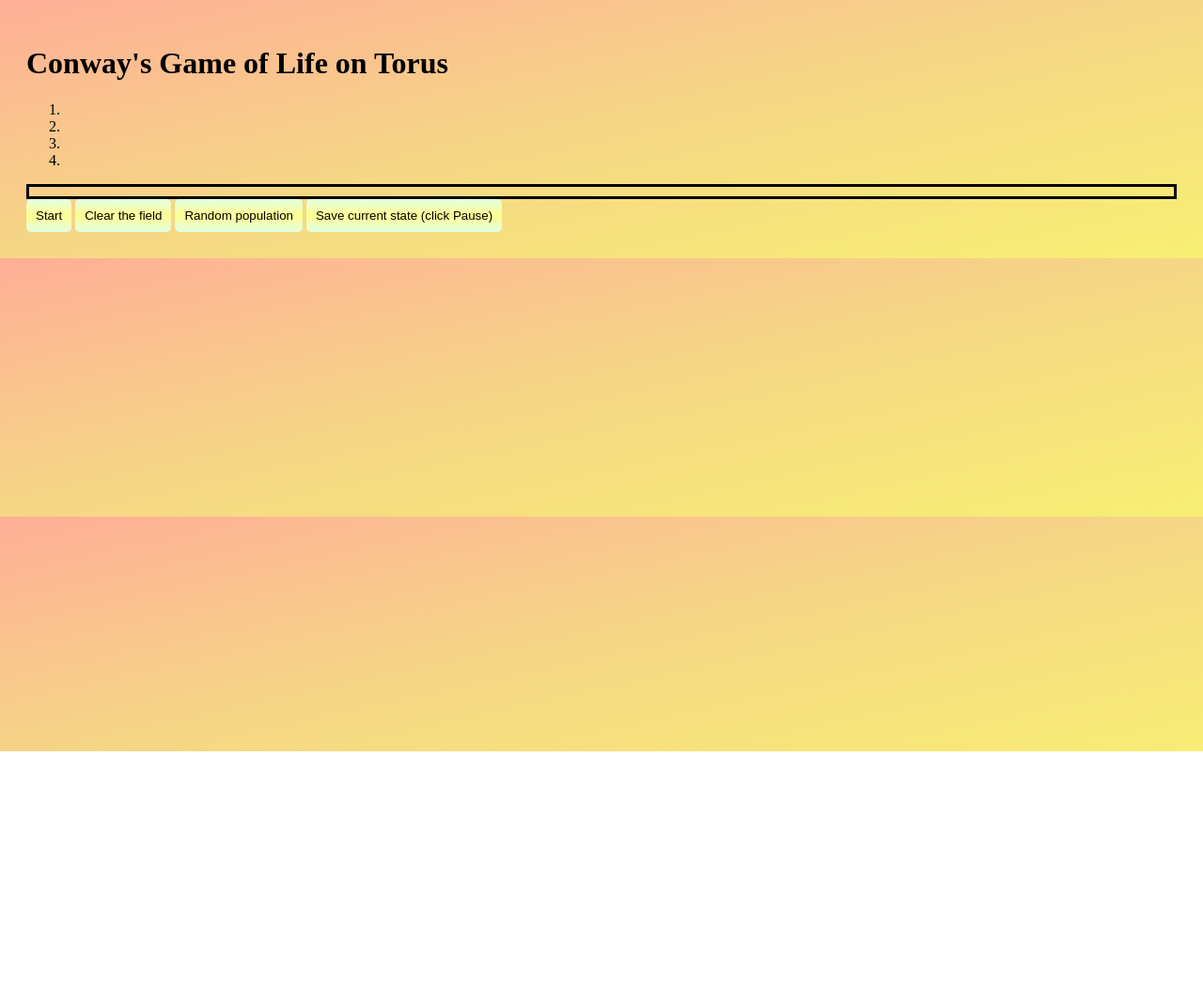
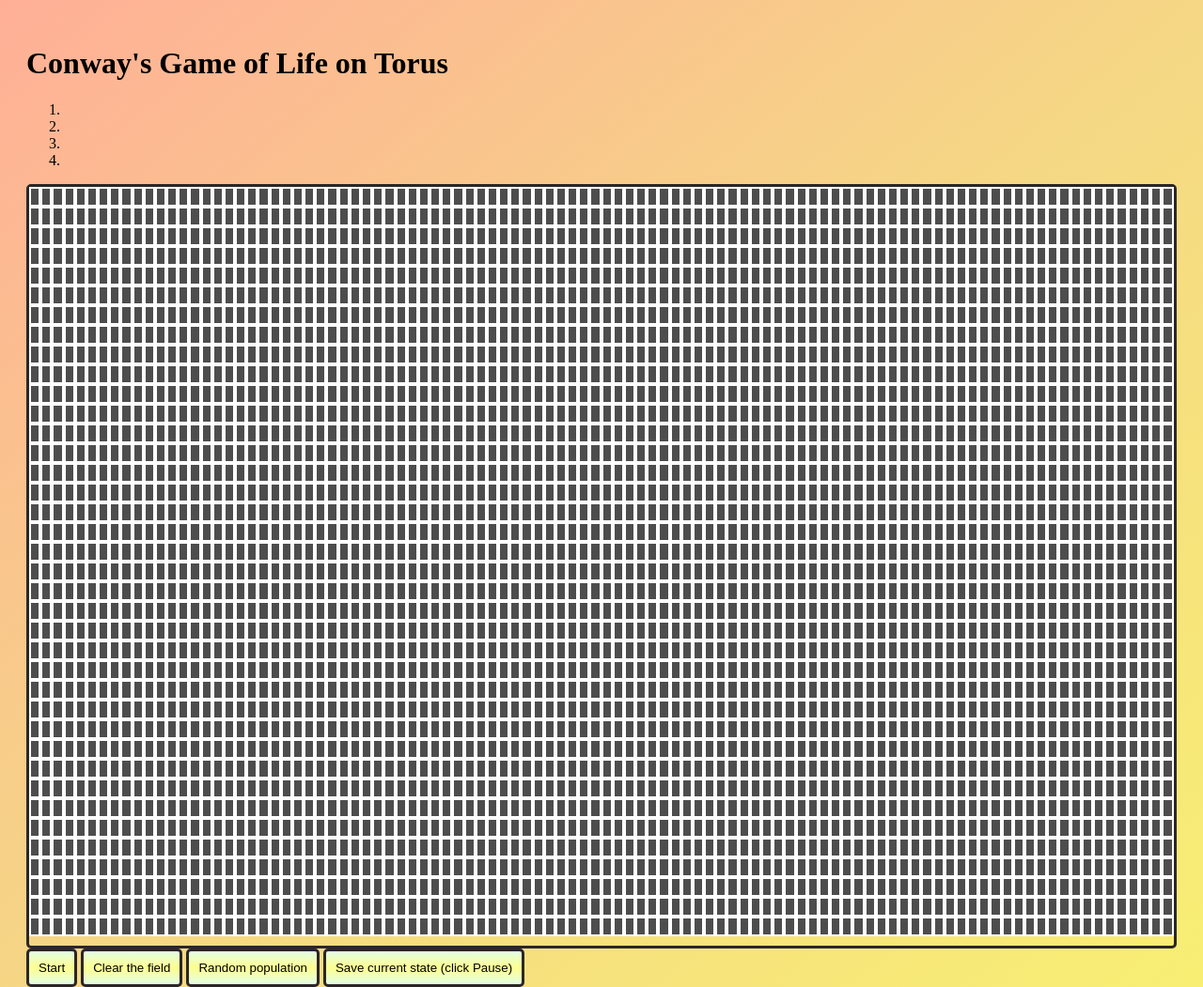
Before and after one commit to IrinaV713/game-of-life-on-torus, a website: page src/index.html in a window 1280 px wide. Shown: the top 1051 px of the page at 94% size. Before the commit the page ends 800 px from the top, so only its background shows below. Drawn offline with Linux system fonts and the light colour scheme.

Commit message:
update game

```diff
--- a/src/game.js
+++ b/src/game.js
@@ -7,7 +7,7 @@ var grid = new Array(rows);
 var nextGrid = new Array(rows);
 
 var timer;
-var reproductionTime = 100;
+var frequency = 500;
 
 function initializeGrids() {
     for (var i = 0; i < rows; i++) {
@@ -43,15 +43,12 @@ function initialize() {
 
 
 function createTable() {
-    var gridContainer = document.getElementById('gridContainer');
-    if (!gridContainer) {
-        console.error("Problem: No div for the drid table!");
-    }
+    var gridElement = document.getElementById('grid');
     var table = document.createElement("table");
 
     for (var i = 0; i < rows; i++) {
         var tr = document.createElement("tr");
-        for (var j = 0; j < cols; j++) {//
+        for (var j = 0; j < cols; j++) {
             var cell = document.createElement("td");
             cell.setAttribute("id", i + "_" + j);
             cell.setAttribute("class", "dead");
@@ -60,10 +57,10 @@ function createTable() {
         }
         table.appendChild(tr);
     }
-    gridContainer.appendChild(table);
-    }
+    gridElement.appendChild(table);
+}
 
-    function cellClickHandler() {
+function cellClickHandler() {
         var rowcol = this.id.split("_");
         var row = rowcol[0];
         var col = rowcol[1];
@@ -76,10 +73,9 @@ function createTable() {
             this.setAttribute("class", "live");
             grid[row][col] = 1;
         }
+}
 
-    }
-
-    function updateView() {
+function updateView() {
         for (var i = 0; i < rows; i++) {
             for (var j = 0; j < cols; j++) {
                 var cell = document.getElementById(i + "_" + j);
@@ -90,7 +86,7 @@ function createTable() {
                 }
             }
         }
-    }
+}
 
 function setupControlButtons() {
     var startButton = document.getElementById('start');
@@ -119,8 +115,6 @@ function randomButtonHandler() {
 }
 
 function clearButtonHandler() {
-    console.log("Clear the game: stop playing, clear the grid");
-
     playing = false;
     var startButton = document.getElementById('start');
     startButton.innerHTML = "Start";
@@ -140,12 +134,10 @@ function clearButtonHandler() {
 
 function startButtonHandler() {
     if (playing) {
-        console.log("Pause the game");
         playing = false;
         this.innerHTML = "Continue";
         clearTimeout(timer);
     } else {
-        console.log("Continue the game");
         playing = true;
         this.innerHTML = "Pause";
         play();
@@ -155,7 +147,7 @@ function startButtonHandler() {
 function play() {
     computeNextGen();
     if (playing) {
-        timer = setTimeout(play, reproductionTime);
+        timer = setTimeout(play, frequency);
     }
 }
 
--- a/src/styles.css
+++ b/src/styles.css
@@ -5,7 +5,8 @@ body {
 
 #grid {
     padding-bottom: 10px;
-    border: 3px solid #000000;
+    border: 3px solid #2b2727;
+    border-radius: 5px;
 }
 
 table {
@@ -25,8 +26,8 @@ span {
 
 #start, #clear, #random, #load {
     padding: .75em;
+    border: 3px solid #2b2727;
     border-radius: 5px;
-    border: none;
     background: linear-gradient(to bottom, #e3ffe4, #fdff90, #e3ffe4);
 }
 
```
